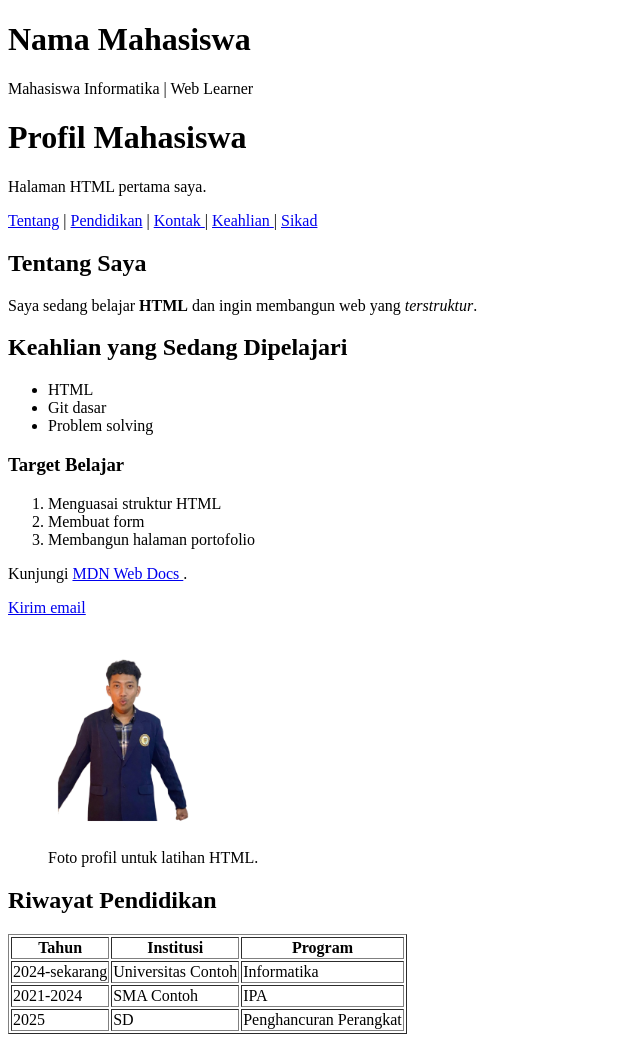
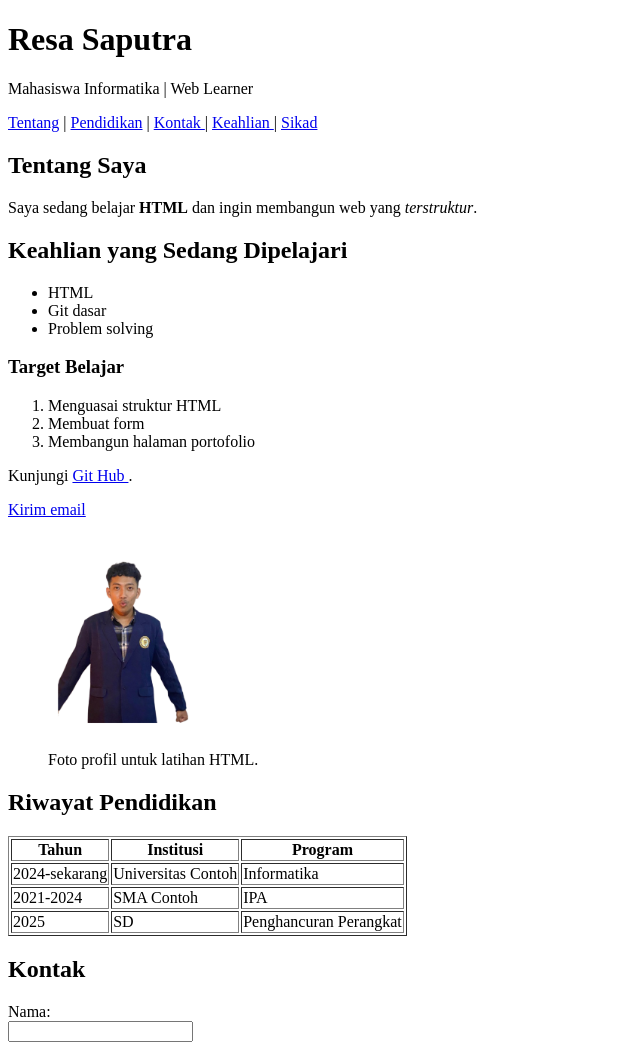
Before and after one commit to ResTra23/Tugas_HTML_Dasar, a plain HTML site: page index.html in a window 1280 px wide. Shown: the top 1045 px of the page, without its empty margins (0-640 px from the left). Drawn offline with Linux system fonts and the light colour scheme.

Commit message:
Update index.html

```diff
--- a/index.html
+++ b/index.html
@@ -9,12 +9,9 @@
 
 <body>
     <header>
-        <h1>Nama Mahasiswa</h1>
+        <h1>Resa Saputra</h1>
         <p>Mahasiswa Informatika | Web Learner</p>
     </header>
-    <h1>Profil Mahasiswa</h1>
-    <p>Halaman HTML pertama saya.</p>
-
     <!-- Teks, Hierarki, dan Semantic HTML -->
     <nav>
         <a href="#tentang">Tentang</a> |
@@ -47,8 +44,8 @@
         </section>
 
         <!-- B. Hyperlink  -->
-        <p> Kunjungi <a href="https://developer.mozilla.org/" target="_blank" rel="noopener"> MDN Web Docs </a>. </p>
-        <p><a href="mailto:nama@example.com">Kirim email</a></p>
+        <p> Kunjungi <a href="https://github.com/ResTra23" target="_blank" rel="noopener"> Git Hub </a>. </p>
+        <p><a href="2511102441053@umkt.ac.id">Kirim email</a></p>
 
         <!-- C. Gambar dan relative path -->
         <figure> <img src="assets/profil.png" alt="Foto profil Nama Mahasiswa" width="150">
@@ -108,7 +105,6 @@
                     <label for="pesan">Pesan:</label><br> <textarea id="pesan" name="pesan" rows="5"
                         required></textarea>
                 </p>
-
                 <button type="submit">Kirim</button>
             </form>
         </section>
```
